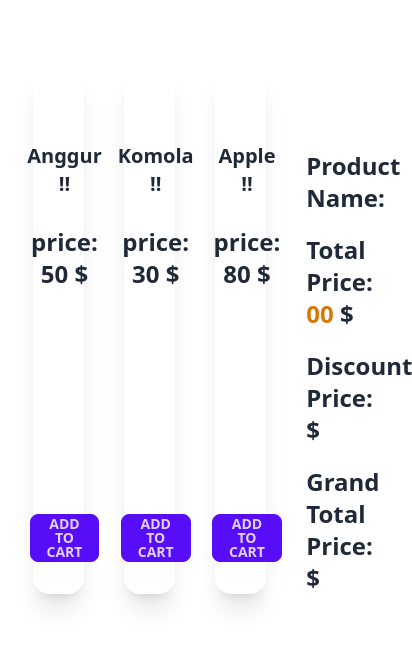
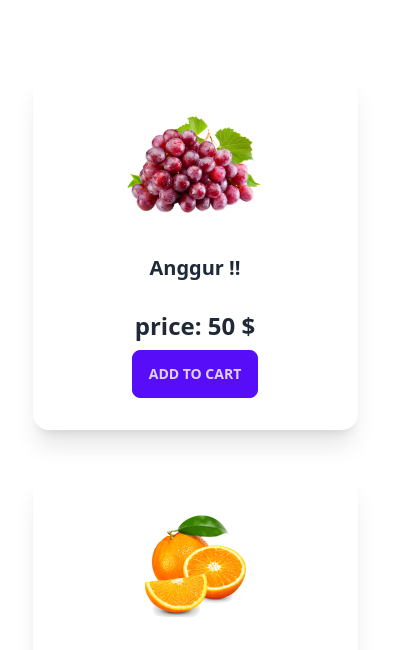
Before and after one commit to fazlera/card-function, a plain HTML site: page index.html in a window 390 px wide. Shown: the part 194-844 px from the top of the page, 412 px wide, since content can reach past the window. Drawn offline with nearby package versions, Linux system fonts and the light colour scheme.

Commit message:
resposive updated

```diff
--- a/index.html
+++ b/index.html
@@ -16,7 +16,7 @@
 
     <main>
         <section>
-            <div class="grid grid-cols-4 gap-10 w-10/12 mx-auto mt-20">
+            <div class="grid grid-cols-1 md:grid md:grid-cols-4 lg:grid lg:grid-cols-4  gap-10 w-10/12 mx-auto mt-20 mb-10">
                 <!-- card one -->
 
                 <div class="card bg-base-100 shadow-xl">
```
